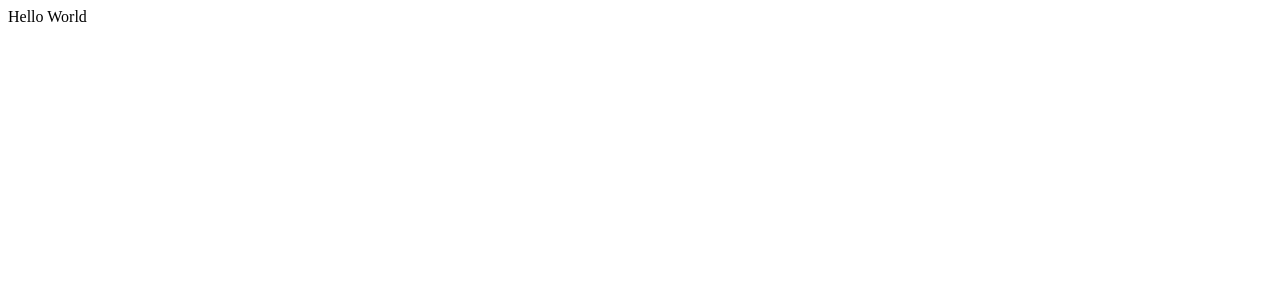
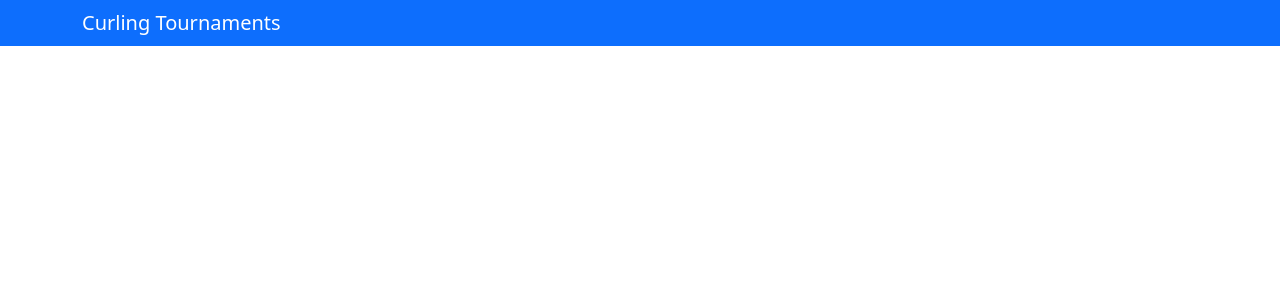
Before and after one commit to josxfer/Grupo10-Equipo6-, a React (Create React App) app: page / in a window 1280 px wide. Shown: the top 300 px of the page. Built offline with nearby package versions, Linux system fonts and the light colour scheme.

Commit message:
configuración inicial

```diff
--- a/package.json
+++ b/package.json
@@ -6,9 +6,11 @@
     "@testing-library/jest-dom": "^5.15.1",
     "@testing-library/react": "^11.2.7",
     "@testing-library/user-event": "^12.8.3",
+    "bootstrap": "^5.1.3",
     "react": "^17.0.2",
     "react-dom": "^17.0.2",
     "react-scripts": "4.0.3",
+    "reactstrap": "^9.0.1",
     "web-vitals": "^1.1.2"
   },
   "scripts": {
--- a/src/App.js
+++ b/src/App.js
@@ -1,9 +1,16 @@
-import React from 'react';
+import React, { Component } from 'react';
+import { Navbar, NavbarBrand } from 'reactstrap';
 import './App.css';
 
 function App() {
   return (
-    <div>Hello World</div>
+    <div className="App">
+      <Navbar dark color="primary">
+        <div className="container">
+          <NavbarBrand href="/">Curling Tournaments</NavbarBrand>
+        </div>
+      </Navbar>
+    </div>
   );
 }
 
--- a/src/index.js
+++ b/src/index.js
@@ -1,7 +1,9 @@
 import React from 'react';
 import ReactDOM from 'react-dom';
+import 'bootstrap/dist/css/bootstrap.min.css';
 import './index.css';
 import App from './App';
+import reportWebVitals from './reportWebVitals';
 
 ReactDOM.render(
   <React.StrictMode>
@@ -9,3 +11,8 @@ ReactDOM.render(
   </React.StrictMode>,
   document.getElementById('root')
 );
+
+// If you want to start measuring performance in your app, pass a function
+// to log results (for example: reportWebVitals(console.log))
+// or send to an analytics endpoint. Learn more: https://bit.ly/CRA-vitals
+reportWebVitals();
--- /dev/null
+++ b/src/reportWebVitals.js
@@ -0,0 +1,13 @@
+const reportWebVitals = onPerfEntry => {
+  if (onPerfEntry && onPerfEntry instanceof Function) {
+    import('web-vitals').then(({ getCLS, getFID, getFCP, getLCP, getTTFB }) => {
+      getCLS(onPerfEntry);
+      getFID(onPerfEntry);
+      getFCP(onPerfEntry);
+      getLCP(onPerfEntry);
+      getTTFB(onPerfEntry);
+    });
+  }
+};
+
+export default reportWebVitals;
```
Also changed, not shown: 1 other file (tests, documents, lock files or other folders).
